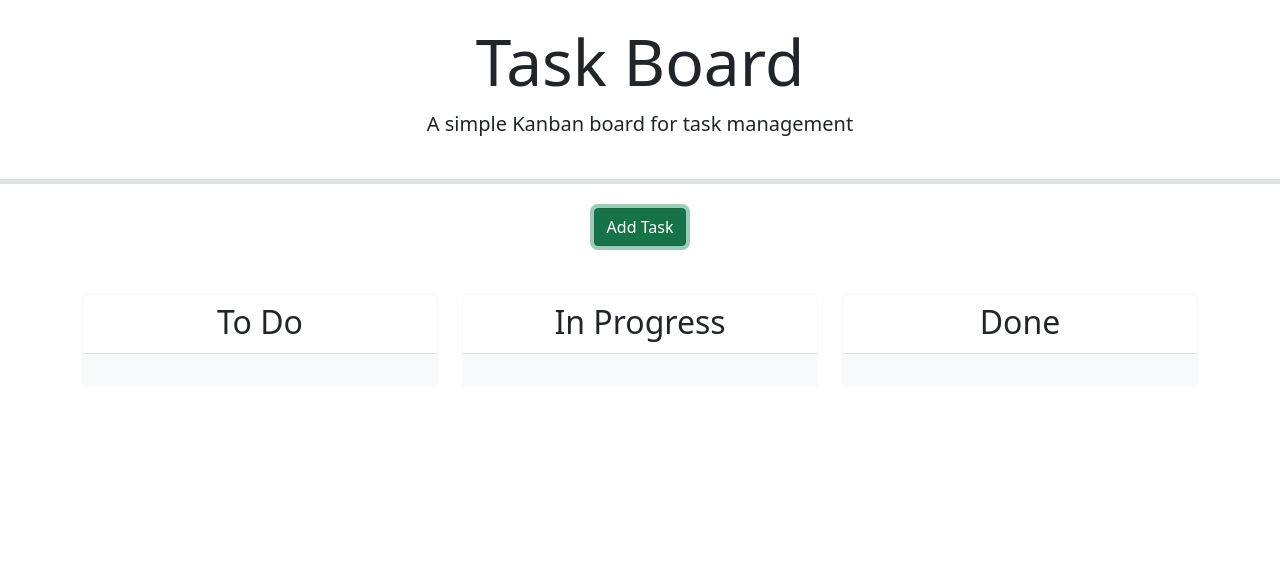
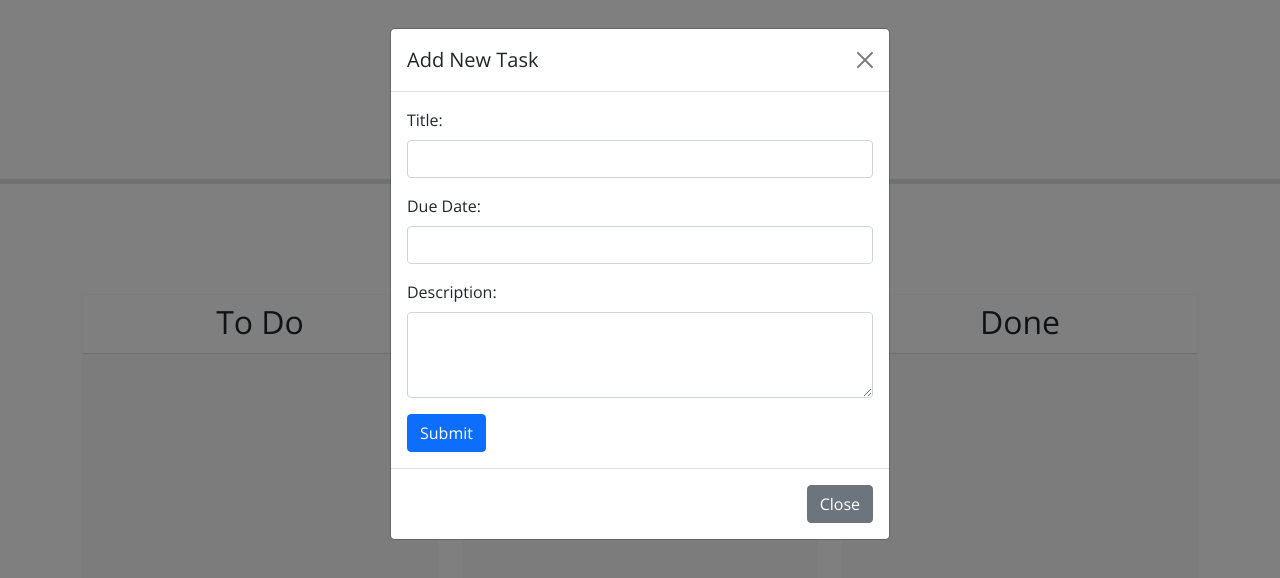
Before and after one commit to aharper2568/simple-taskboard, a plain HTML site: page index.html in a window 1280 px wide. Both pictures are taken after a click on the button "Add Task". Drawn offline with nearby package versions, Linux system fonts and the light colour scheme.

Commit message:
added modal and reset js

```diff
--- a/index.html
+++ b/index.html
@@ -11,7 +11,7 @@
   <link href="https://fonts.googleapis.com/css?family=Open+Sans&display=swap" rel="stylesheet" />
   <link rel="stylesheet" href="https://code.jquery.com/ui/1.12.1/themes/base/jquery-ui.css" />
 
-  <link rel="stylesheet" href="./assets/css/style.css" />
+  <link rel="stylesheet" href="./assets/css/styles.css" />
   <title>Task Board</title>
 </head>
 
@@ -25,6 +25,36 @@
       <button class="btn btn-success" data-bs-toggle="modal" data-bs-target="#formModal">Add Task</button>
     </div>
     <!-- Todo: Create a modal with a form to add tasks -->
+    <div class="modal fade" id="formModal" tabindex="-1" role="dialog" aria-labelledby="exampleModalLabel" aria-hidden="true">
+      <div class="modal-dialog" role="document">
+        <div class="modal-content">
+          <div class="modal-header">
+            <h5 class="modal-title" id="exampleModalLabel">Add New Task</h5>
+            <button type="button" class="btn-close" data-bs-dismiss="modal" aria-label="Close"></button>
+          </div>
+          <div class="modal-body">
+            <form id="task-form">
+              <div class="mb-3">
+                <label for="task-title" class="form-label">Title:</label>
+                <input type="text" class="form-control" id="task-title" required>
+              </div>
+              <div class="mb-3">
+                <label for="datepicker" class="form-label">Due Date:</label>
+                <input type="text" class="form-control" id="datepicker" required>
+              </div>
+              <div class="mb-3">
+                <label for="description" class="form-label">Description:</label>
+                <textarea class="form-control" id="description" rows="3"></textarea>
+              </div>
+              <button type="submit" id="submit-button" class="btn btn-primary">Submit</button>
+            </form>
+          </div>
+          <div class="modal-footer">
+            <button type="button" class="btn btn-secondary" data-bs-dismiss="modal">Close</button>
+          </div>
+        </div>
+      </div>
+    </div>
     <div class="row swim-lanes text-center justify-content-between">
       <div class="col-12 col-lg-4 d-flex">
         <div id="to-do" class="card border-light mb-3 lane flex-grow-1">
```
Also changed, not shown: assets/js/script.js (+7 -7 lines).
